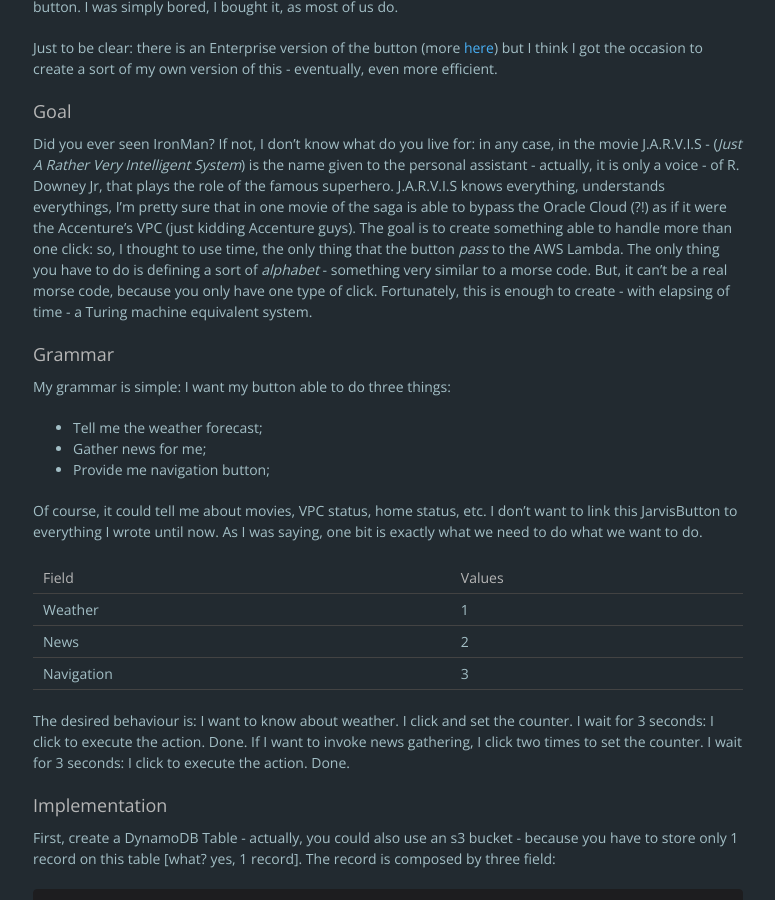
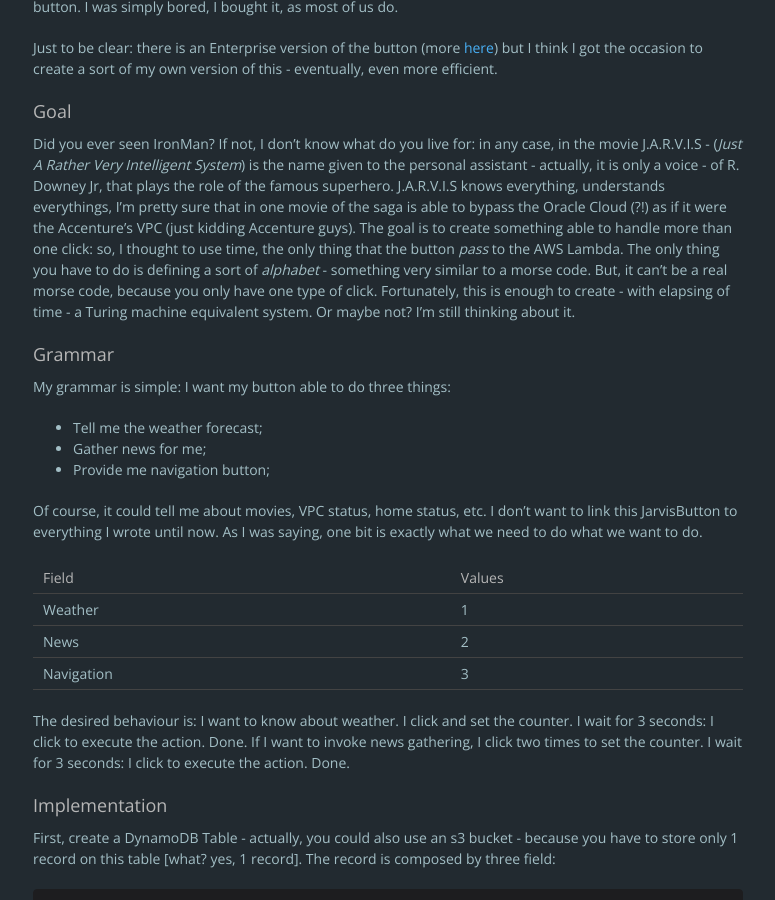
Before and after one commit to made2591/blog.madeddu.xyz, a Jekyll site: the page built from _posts/2018-03-18-aws-jarvis-button.md, in a window 1280 px wide and 900 px high, scrolled down 2177 px. Shown: the whole window, without its empty margins (252-1027 px from the left). Built offline with Jekyll 4.4.1, drawn with Linux system fonts in a browser that asks for light colours; nearby versions of some CDN libraries; comment, search, counter and statistics services are not loaded.

```diff
--- a/_posts/2018-03-18-aws-jarvis-button.md
+++ b/_posts/2018-03-18-aws-jarvis-button.md
@@ -30,7 +30,7 @@
 Just to be clear: there is an Enterprise version of the button (more [here](https://aws.amazon.com/it/blogs/aws/introducing-the-aws-iot-button-enterprise-program/)) but I think I got the occasion to create a sort of my own version of this - eventually, even more efficient.
 
 ### Goal
-Did you ever seen IronMan? If not, I don't know what do you live for: in any case, in the movie J.A.R.V.I.S - (_Just A Rather Very Intelligent System_) is the name given to the personal assistant - actually, it is only a voice - of R. Downey Jr, that plays the role of the famous superhero. J.A.R.V.I.S knows everything, understands everythings, I'm pretty sure that in one movie of the saga is able to bypass the Oracle Cloud (?!) as if it were the Accenture's VPC (just kidding Accenture guys). The goal is to create something able to handle more than one click: so, I thought to use time, the only thing that the button _pass_ to the AWS Lambda. The only thing you have to do is defining a sort of _alphabet_ - something very similar to a morse code. But, it can't be a real morse code, because you only have one type of click. Fortunately, this is enough to create - with elapsing of time - a Turing machine equivalent system.
+Did you ever seen IronMan? If not, I don't know what do you live for: in any case, in the movie J.A.R.V.I.S - (_Just A Rather Very Intelligent System_) is the name given to the personal assistant - actually, it is only a voice - of R. Downey Jr, that plays the role of the famous superhero. J.A.R.V.I.S knows everything, understands everythings, I'm pretty sure that in one movie of the saga is able to bypass the Oracle Cloud (?!) as if it were the Accenture's VPC (just kidding Accenture guys). The goal is to create something able to handle more than one click: so, I thought to use time, the only thing that the button _pass_ to the AWS Lambda. The only thing you have to do is defining a sort of _alphabet_ - something very similar to a morse code. But, it can't be a real morse code, because you only have one type of click. Fortunately, this is enough to create - with elapsing of time - a Turing machine equivalent system. Or maybe not? I'm still thinking about it.
 
 ### Grammar
 My grammar is simple: I want my button able to do three things:
```
